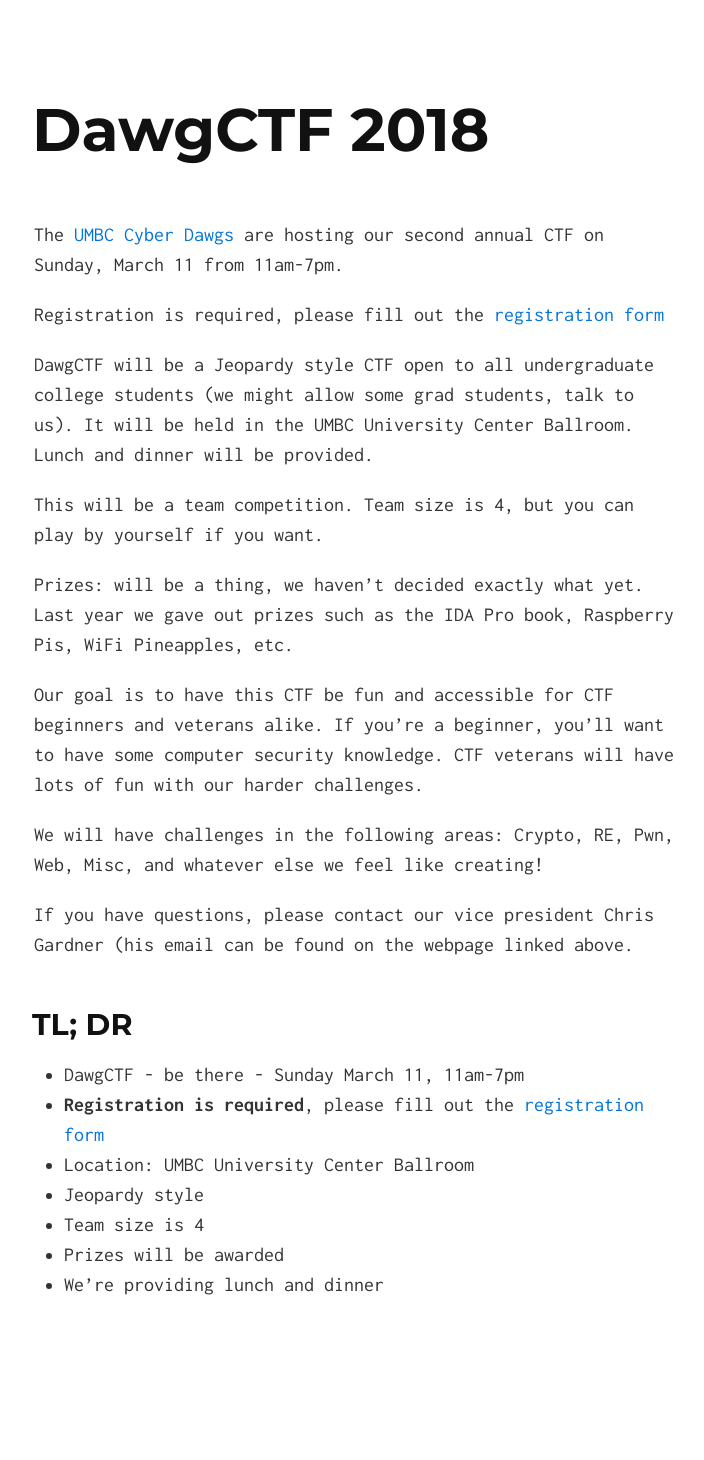
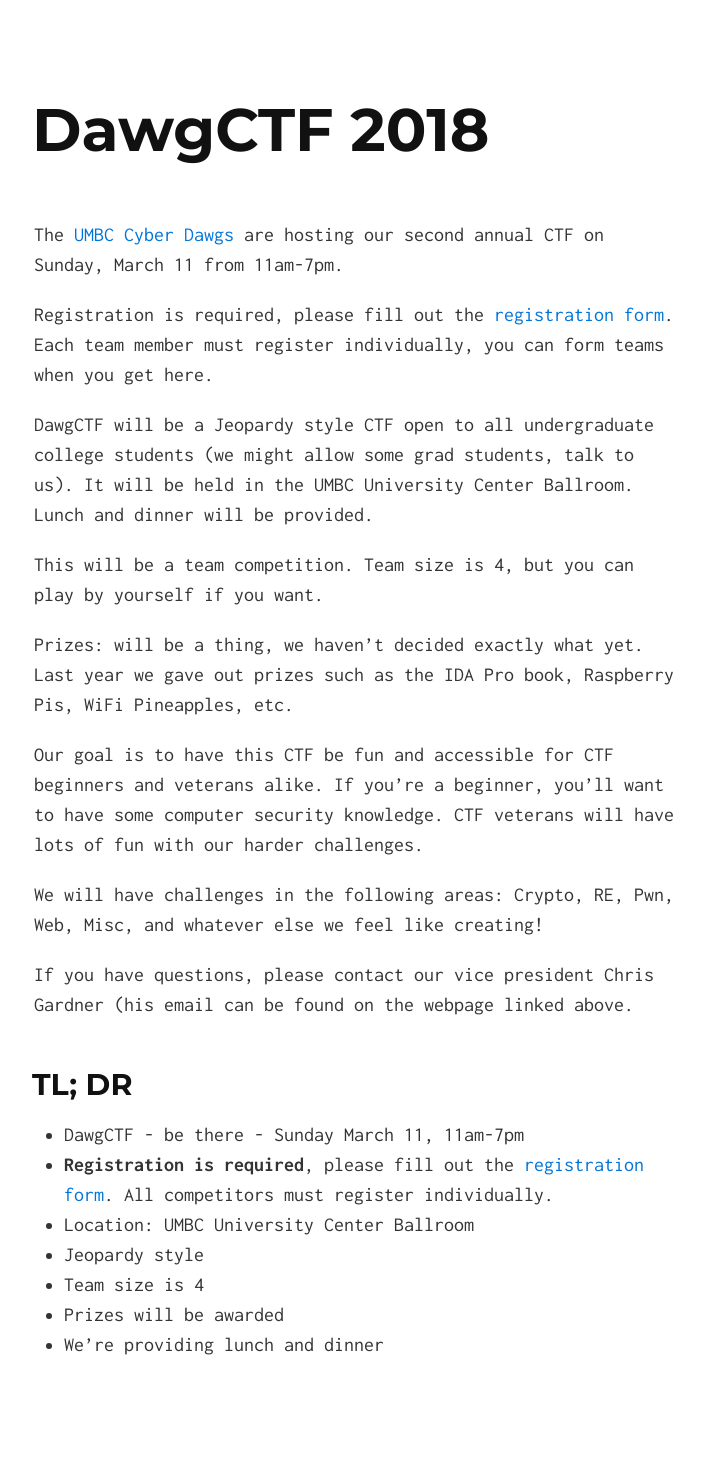
Before and after one commit to UMBCCyberDawgs/umbccyberdawgs.github.io, a Jekyll site: the page built from dawgctf.md, in a window 1280 px wide. Shown: the whole page, without its empty margins (286-990 px from the left). Built offline with Jekyll 4.4.1, drawn with Linux system fonts in a browser that asks for light colours; before the commit the page ends 1400 px from its top, so only the background shows below that.

Commit message:
Clarify who needs to register

```diff
--- a/dawgctf.md
+++ b/dawgctf.md
@@ -9,7 +9,7 @@ description: DawgCTF will be a Jeopardy style CTF open to all undergraduate coll
 The [UMBC Cyber Dawgs](http://umbccd.umbc.edu/) are hosting our second annual
 CTF on Sunday, March 11 from 11am-7pm.
 
-Registration is required, please fill out the [registration form](https://goo.gl/forms/g2oxUMeyKYlf2QVD3)
+Registration is required, please fill out the [registration form](https://goo.gl/forms/g2oxUMeyKYlf2QVD3). Each team member must register individually, you can form teams when you get here.
 
 DawgCTF will be a Jeopardy style CTF open to all undergraduate college students
 (we might allow some grad students, talk to us). It will be held in the UMBC
@@ -34,7 +34,7 @@ email can be found on the webpage linked above.
 ## TL; DR
 
 * DawgCTF - be there - Sunday March 11, 11am-7pm
-* **Registration is required**, please fill out the [registration form](https://goo.gl/forms/g2oxUMeyKYlf2QVD3)
+* **Registration is required**, please fill out the [registration form](https://goo.gl/forms/g2oxUMeyKYlf2QVD3). All competitors must register individually.
 * Location: UMBC University Center Ballroom
 * Jeopardy style
 * Team size is 4
```
